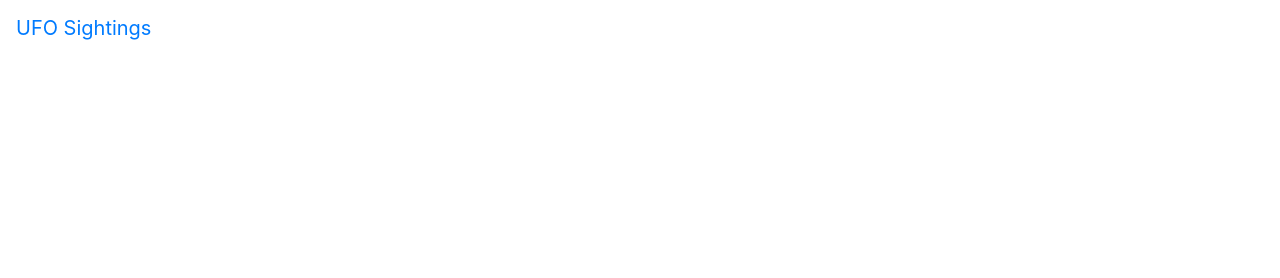
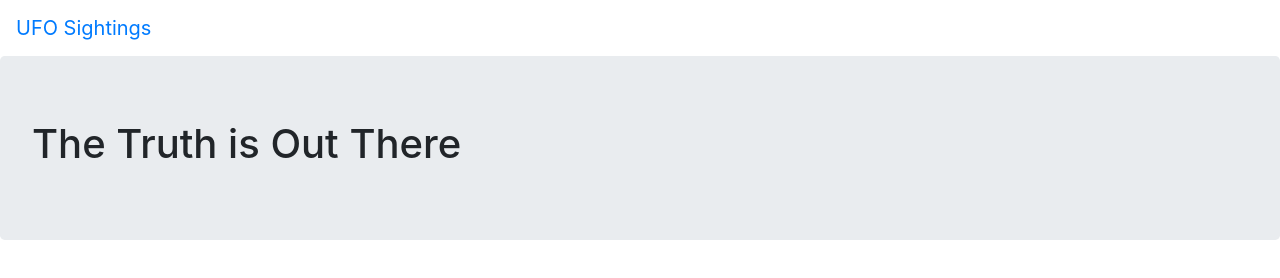
Before and after one commit to jkotcher/UFOs, a plain HTML site: page index.html in a window 1280 px wide. Drawn offline with nearby package versions, Linux system fonts and the light colour scheme.

Commit message:
Adding Jumbotron

```diff
--- a/index.html
+++ b/index.html
@@ -22,6 +22,9 @@
 
 
     </div>
+    <div class="jumbotron">
+        <h1>The Truth is Out There</h1>
+    </div>
 
 </body>
 </html>
```
